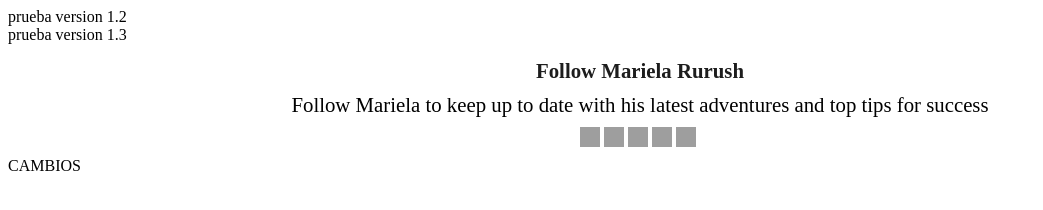
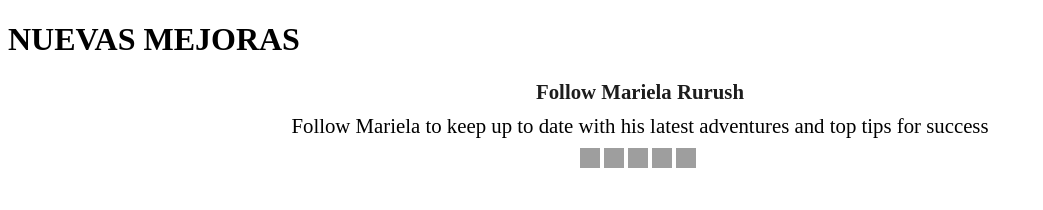
Before and after one commit to dnavarro174/miweb, a plain HTML site: page index.html in a window 1280 px wide. Shown: the whole page, without its empty margins (0-1043 px from the left). Drawn offline with Linux system fonts and the light colour scheme; grey boxes are pictures that could not be loaded.

Commit message:
INDEX: Se mejora la sintaxis y el titulo

```diff
--- a/index.html
+++ b/index.html
@@ -6,8 +6,7 @@
 	<title>Primer Ejemplo</title>
 </head>
 <body>
-	prueba version 1.2<BR>
-	prueba version 1.3
+	<h1>NUEVAS MEJORAS</h1>
 
 <style>
 .iimg{background: url(https://marielarurush.com/wp-content/uploads/2021/04/iconos-shared.png) no-repeat;width:20px;height: 20px;display: inline-block; }
@@ -29,7 +28,7 @@
 
 
 
-CAMBIOS
+
 
 </body>
 </html>
```
